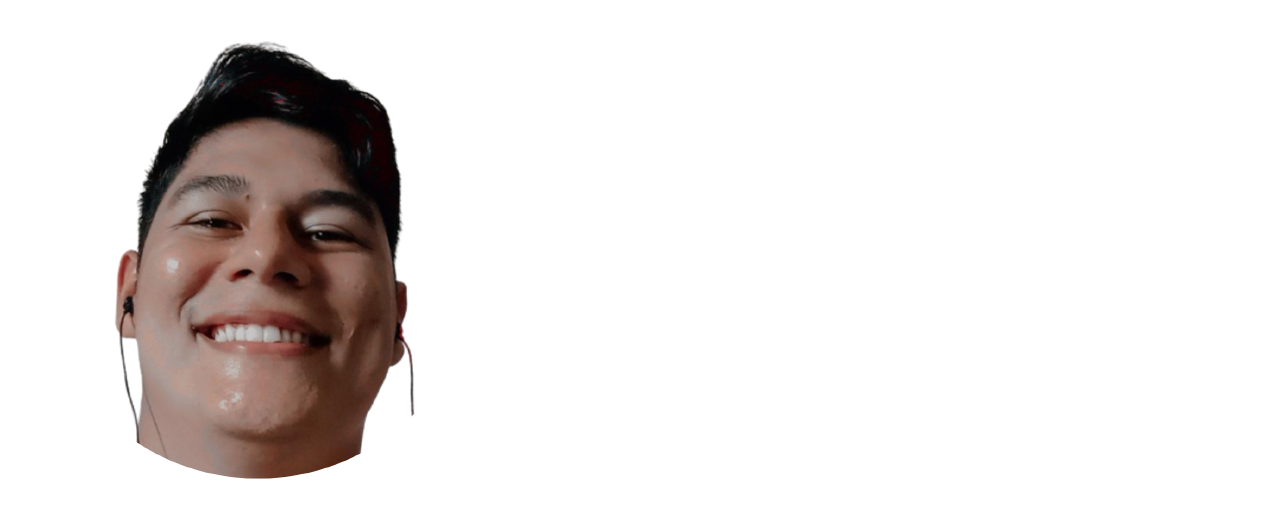
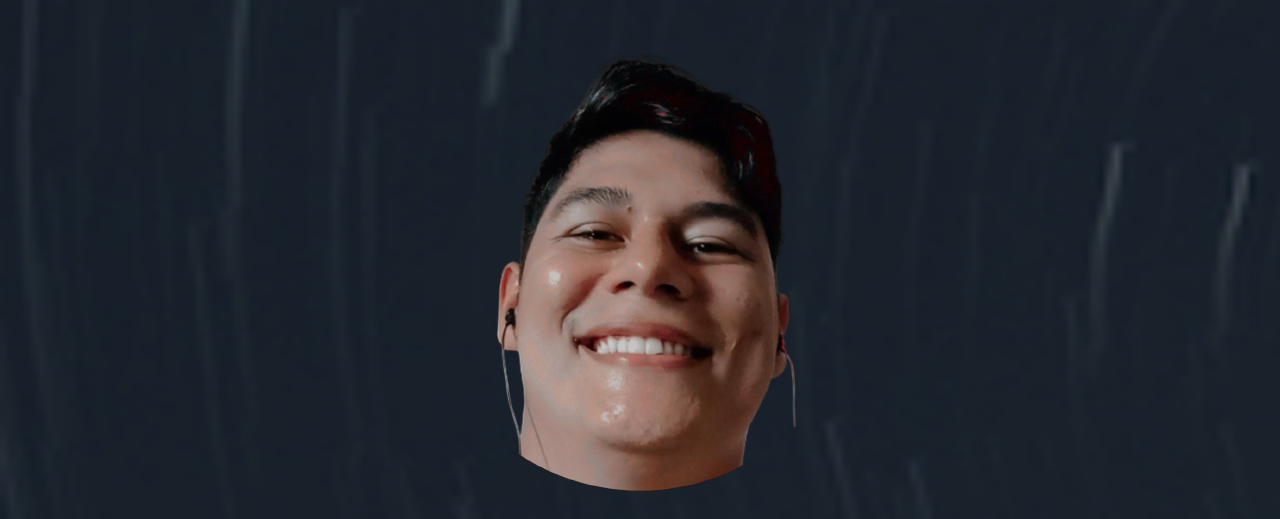
Before and after one commit to menezesfilipe/social-links, a plain HTML site: page index.html in a window 1280 px wide. Shown: the top 519 px of the page. Drawn offline with Linux system fonts and the light colour scheme.

Commit message:
firsts styles

```diff
--- a/index.html
+++ b/index.html
@@ -5,6 +5,7 @@
     <meta http-equiv="X-UA-Compatible" content="IE=edge">
     <meta name="viewport" content="width=device-width, initial-scale=1.0">
     <title>Social Links</title>
+    <link rel="stylesheet" href="style.css">
 </head>
 <body>
     <section class="container">
--- a/style.css
+++ b/style.css
@@ -0,0 +1,31 @@
+@import url('https://fonts.googleapis.com/css2?family=Sora&display=swap');
+
+*{
+    margin: 0;
+    padding: 0;
+    box-sizing: border-box;
+    list-style: none;
+    text-decoration: none;
+}
+
+body{
+    background: url(images/background.jpg);
+    background-repeat: no-repeat;
+    background-size: cover;
+}
+
+.container{
+    max-width: 540px;
+    margin: auto;
+    display: flex;
+    flex-direction: column;
+    padding: 20px;
+    color: white;
+    height: 100%;
+    justify-content: center;
+    font-family: 'Sora', sans-serif;
+}
+
+li{
+    background-color: white;
+}
```
